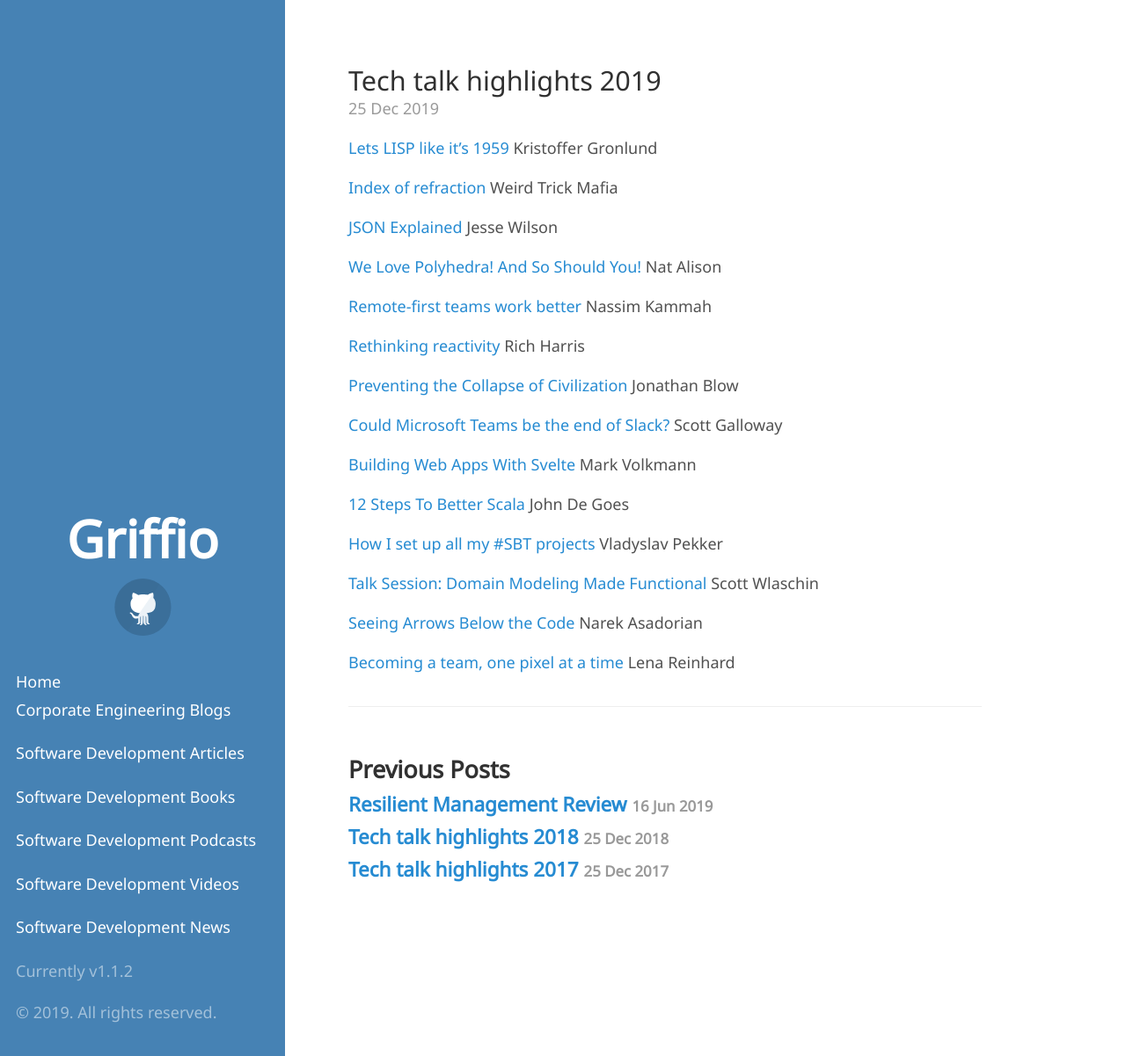
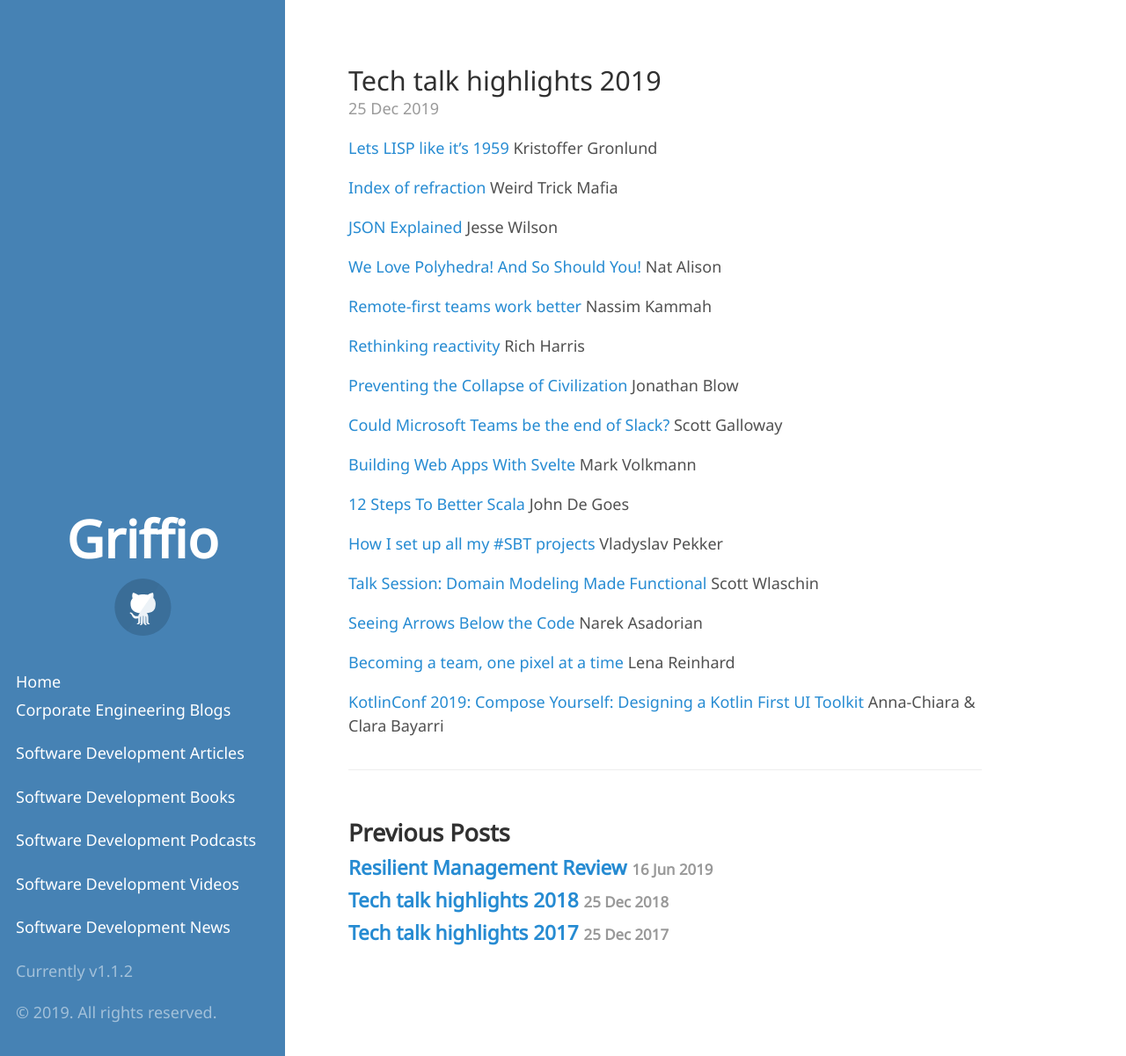
Before and after one commit to griffio/griffio.github.io, a Jekyll site: the page built from _posts/2019-12-25-Tech-talk-highlights.md, in a window 1280 px wide and 1201 px high. Shown: the whole window at 88% size. Built offline with Jekyll 4.4.1, drawn with Linux system fonts in a browser that asks for light colours; some web fonts are replaced.

Commit message:
Update 2019-12-25-Tech-talk-highlights.md

```diff
--- a/_posts/2019-12-25-Tech-talk-highlights.md
+++ b/_posts/2019-12-25-Tech-talk-highlights.md
@@ -34,3 +34,5 @@
 [Seeing Arrows Below the Code](https://www.youtube.com/watch?v=qVR-OWvy_Go) Narek Asadorian
 
 [Becoming a team, one pixel at a time ](https://www.youtube.com/watch?v=btPPn-m32Mw) Lena Reinhard
+
+[KotlinConf 2019: Compose Yourself: Designing a Kotlin First UI Toolkit](https://youtu.be/WqnR_XhEiVI?t=16) Anna-Chiara & Clara Bayarri
```
